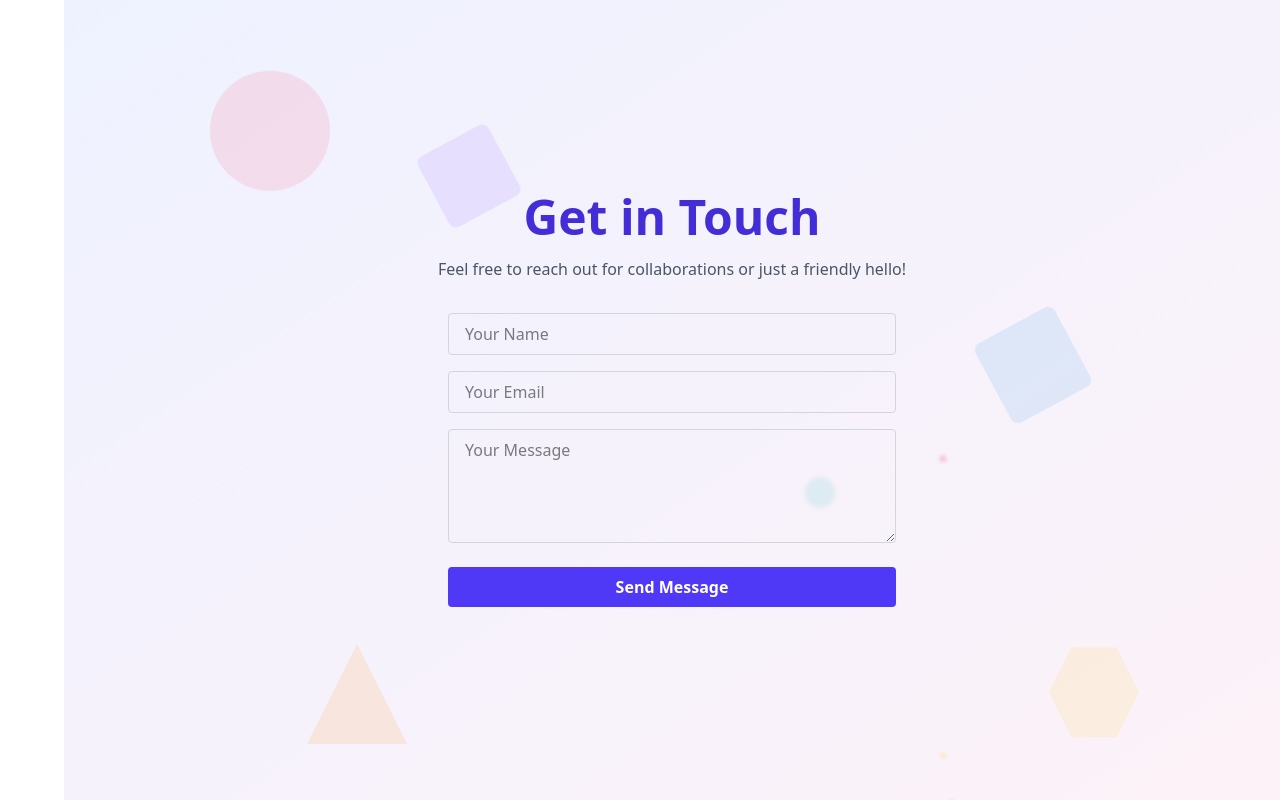
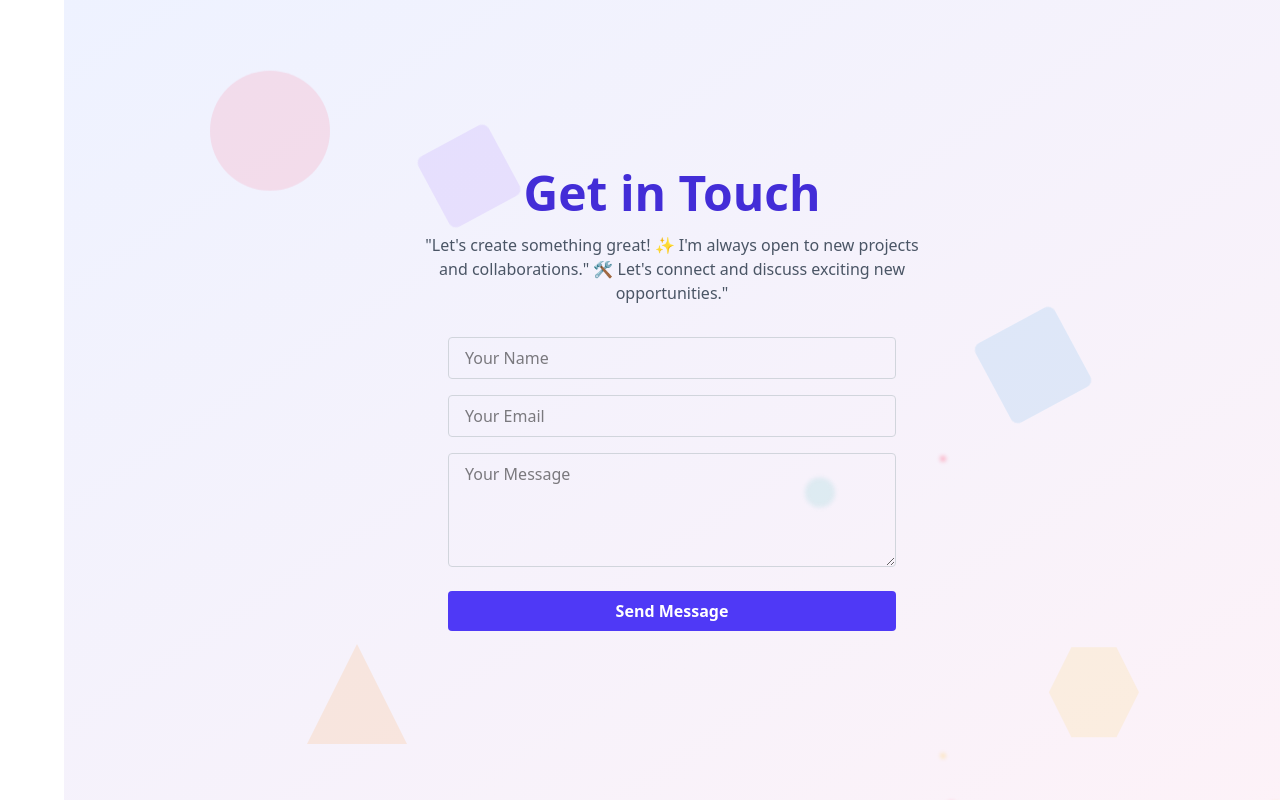
Before and after one commit to zuveriyakhan05/Next.js_Portfolio, a Next.js app: page /contact in a window 1280 px wide. Built offline with nearby package versions, Linux system fonts and the light colour scheme.

Commit message:
Next.js Portfolio

```diff
--- a/src/app/contact/page.js
+++ b/src/app/contact/page.js
@@ -102,7 +102,7 @@ export default function Contact() {
 
       <section className="max-w-lg w-full mx-auto text-center animate-fade-in relative z-10">
         <h1 className="text-4xl md:text-5xl font-extrabold mb-4 text-indigo-700">Get in Touch</h1>
-        <p className="text-gray-600 mb-8">Feel free to reach out for collaborations or just a friendly hello!</p>
+        <p className="text-gray-600 mb-8">"Let's create something great! ✨ I'm always open to new projects and collaborations." 🛠️ Let's connect and discuss exciting new opportunities."</p>
         <form className="flex flex-col gap-4 max-w-md mx-auto">
           <input
             type="text"
```
